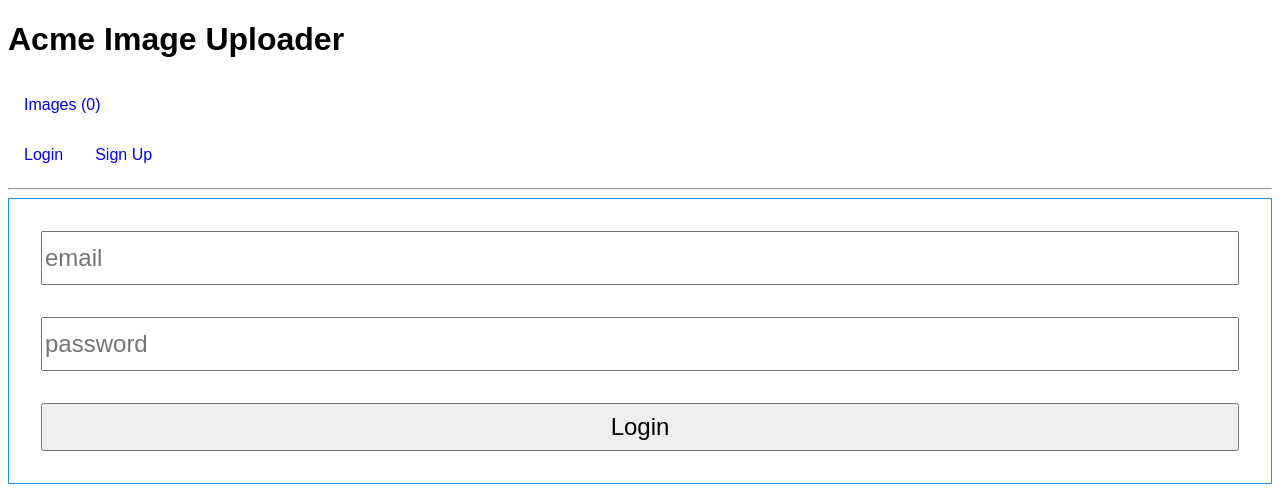
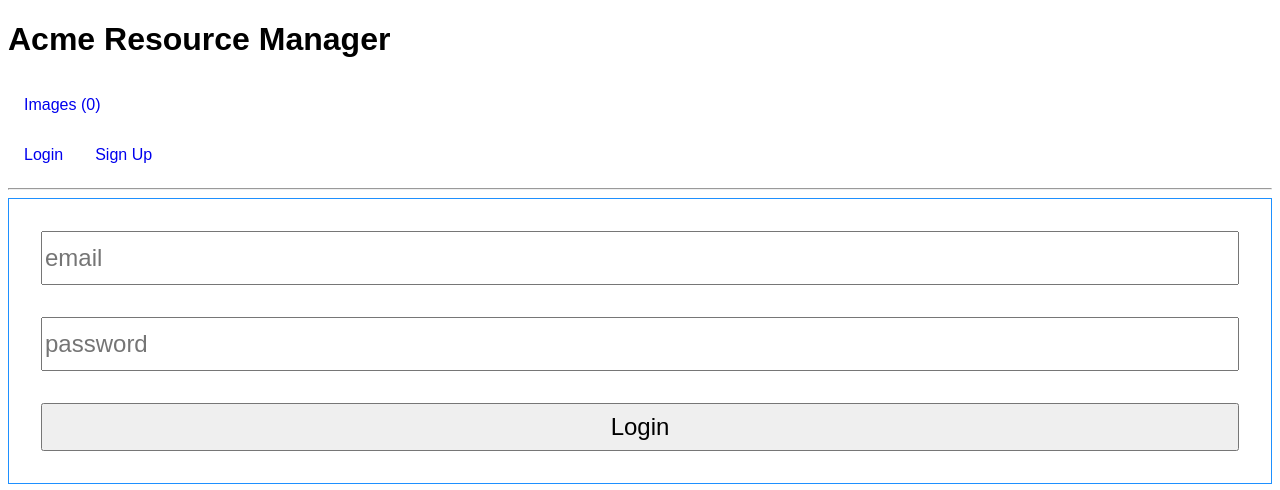
Before and after one commit to ericpkatz/acme-image-manager, a React app: page / in a window 1280 px wide. Built offline with nearby package versions, Linux system fonts and the light colour scheme; no server answers.

Commit message:
change title

```diff
--- a/client/components/navbar.js
+++ b/client/components/navbar.js
@@ -6,7 +6,7 @@ import {logout} from '../store'
 
 const Navbar = ({handleClick, isLoggedIn, images, user}) => (
   <div>
-    <h1>Acme Image Uploader</h1>
+    <h1>Acme Resource Manager</h1>
     <nav>
       <Link to="/images">Images ({images.length})</Link>
       {isLoggedIn ? (
--- a/public/index.html
+++ b/public/index.html
@@ -3,7 +3,7 @@
   <head>
     <meta charset='utf-8'>
     <meta name='viewport' content='width=device-width initial-scale=1.0'>
-    <title>Boilermaker</title>
+    <title>Acme Resource Manager</title>
     <link rel="stylesheet" href="/style.css" />
     <script defer src="/bundle.js"></script>
   </head>
```
